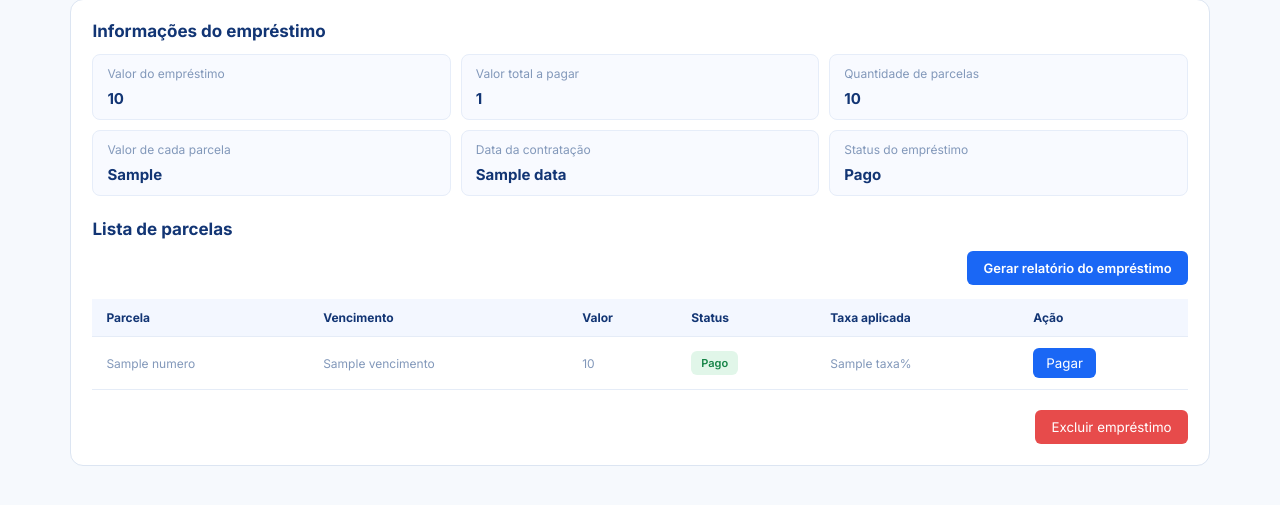
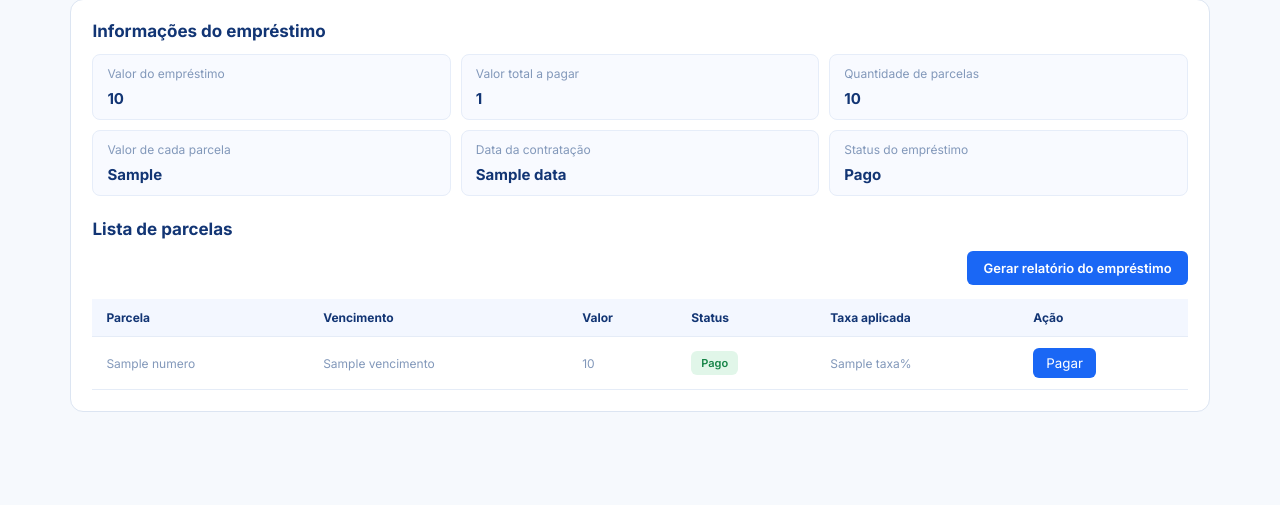
Before and after one commit to sof13souz-netizen/CredMais-comentado, a Flask app: template templates/detalhes_emprestimos.html in a window 1280 px wide. Shown: the part 187-692 px from the top of the page. Run offline with Flask 3, Linux system fonts and the light colour scheme; the template is opened without the code that fills it: most values are stand-ins (such as "Sample title", 1, 10 or a date in 2020).

Commit message:
Add files via upload

```diff
--- a/templates/detalhes_emprestimos.html
+++ b/templates/detalhes_emprestimos.html
@@ -196,11 +196,7 @@
                 </div>
             </div>
 
-            {% if emprestimo and emprestimo.id %}
-            <div class="area-excluir">
-                <button type="button" class="botao-excluir" onclick="abrirModalExcluir()">Excluir empréstimo</button>
-            </div>
-            {% endif %}
+
 
         </section>
 
```
